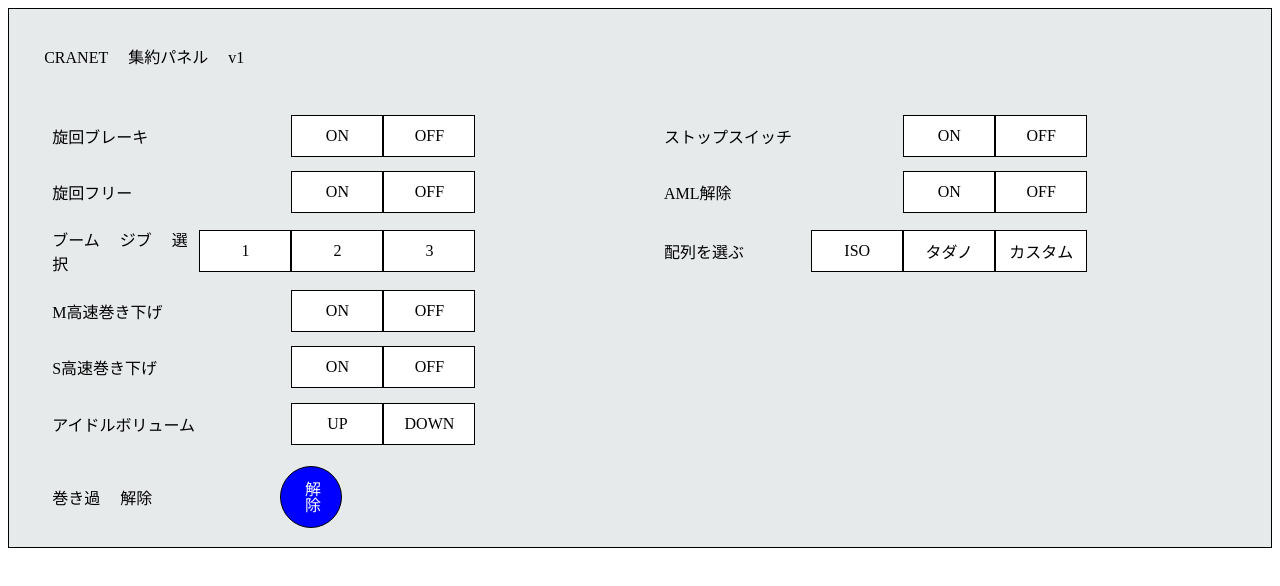
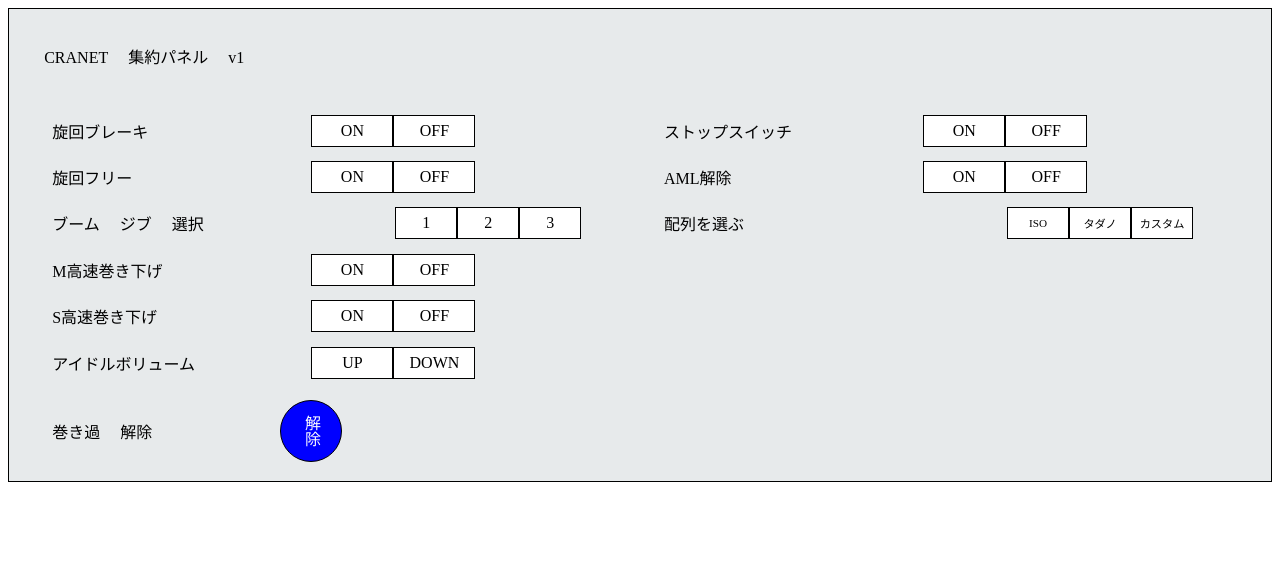
Before and after one commit to mre1ght/practice, a plain HTML site: page index.html in a window 1280 px wide. Drawn offline with Linux system fonts and the light colour scheme.

Commit message:
add a little

```diff
--- a/index.html
+++ b/index.html
@@ -13,35 +13,35 @@
     <div class="panel-container">
       <div class="box-straight">
         旋回ブレーキ
-        <span class="container">
+        <span class="switch-container">
           <span class="switch-on">ON</span>
           <span class="switch-off">OFF</span>
         </span>
       </div>
       <div class="box-straight">
         ストップスイッチ
-        <span class="container">
+        <span class="switch-container">
           <span class="switch-on">ON</span>
           <span class="switch-off">OFF</span>
         </span>
       </div>
       <div id="rotation-free-button" class="box-straight">
         旋回フリー
-        <span class="container">
+        <span class="switch-container">
           <span class="switch-on">ON</span>
           <span class="switch-off">OFF</span>
         </span>
       </div>
       <div class="box-straight">
         AML解除
-        <span class="container">
+        <span class="switch-container">
           <span class="switch-on">ON</span>
           <span class="switch-off">OFF</span>
         </span>
     </div>
     <div class="box-straight">
       ブーム&nbsp;&emsp;ジブ&nbsp;&emsp;選択
-      <span class="container">
+      <span class="select-container">
         <span class="select-1">1</span>
         <span class="select-2">2</span>
         <span class="select-3">3</span>
@@ -49,15 +49,15 @@
     </div>
     <div class="box-straight">
       配列を選ぶ
-      <span class="container">
-        <span class="select-1">ISO</span>
-        <span class="select-2">タダノ</span>
-        <span class="select-3">カスタム</span>
+      <span class="select-container">
+        <span class="select-1 select-small">ISO</span>
+        <span class="select-2 select-small">タダノ</span>
+        <span class="select-3 select-small">カスタム</span>
       </span>
     </div>
     <div class="box-straight">
       M高速巻き下げ
-      <span class="container">
+      <span class="switch-container">
         <span class="switch-on">ON</span>
         <span class="switch-off">OFF</span>
       </span>
@@ -66,7 +66,7 @@
     </div>
     <div class="box-straight">
       S高速巻き下げ
-      <span class="container">
+      <span class="switch-container">
         <span class="switch-on">ON</span>
         <span class="switch-off">OFF</span>
       </span>
@@ -75,7 +75,7 @@
     </div>
     <div class="box-straight">
       アイドルボリューム
-      <span class="container">
+      <span class="switch-container">
         <span class="switch-on">UP</span>
         <span class="switch-off">DOWN</span>
       </span>
--- a/style.css
+++ b/style.css
@@ -56,7 +56,7 @@ body{
   writing-mode: vertical-rl;
   color: white;
 }
-.container {
+.switch-container {
   display: flex;
   margin-right: 28%;
   font-size: 1rem;
@@ -67,7 +67,6 @@ body{
   align-items: center;
   width: 80px;
   height: 30px;
-  padding: 5px;
   margin: 0;
   background: white;
   border: 1px solid black;
@@ -76,18 +75,24 @@ body{
 .switch-on + .switch-off {
   margin-left: 0;
 }
+.select-container {
+  display: flex;
+  margin-right: 10%;
+  font-size: 1rem;
+}
 .select-1, .select-2, .select-3 {
   display: flex;
   justify-content: center;
   align-items: center;
-  width: 80px;
+  width: 60px;
   height: 30px;
-  padding: 5px;
   margin: 0;
   background: white;
   border: 1px solid black;
 }
-
+ .select-small {
+  font-size: 0.7rem;
+}
 .select-1 + .select-2 + .select-3 {
   margin-left: 0;
 }
```
